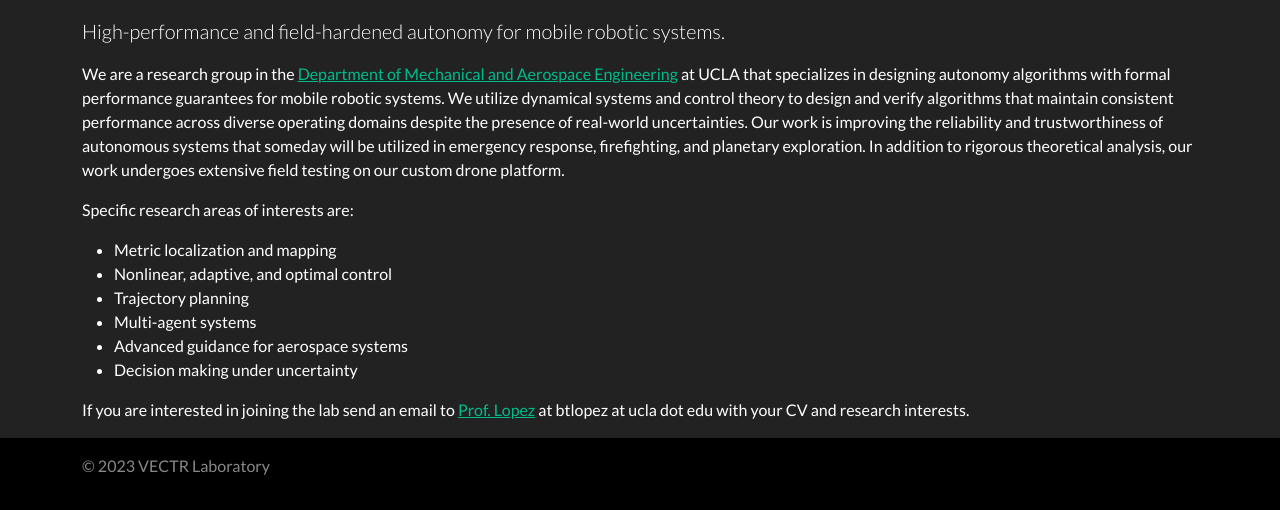
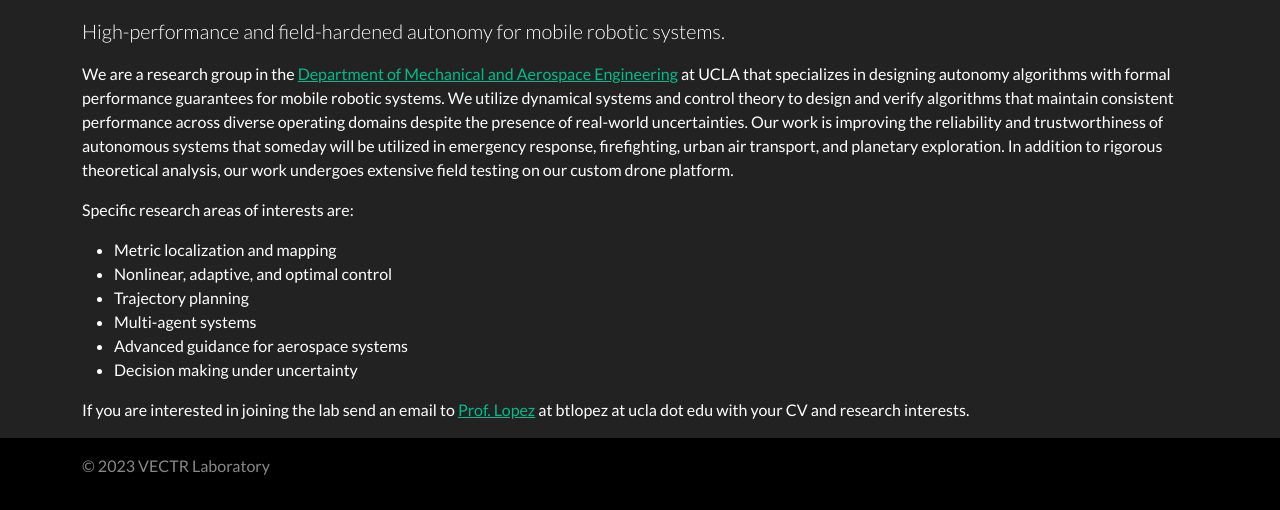
Before and after one commit to vectr-ucla/vectr-ucla.github.io, a Jekyll site: the page built from _pages/home.md, in a window 1280 px wide and 925 px high, cut to the strip 415-925 px from the top of the window. Built offline with Jekyll 4.4.1, drawn with Linux system fonts in a browser that asks for light colours.

Commit message:
Expanded home.

```diff
--- a/_pages/home.md
+++ b/_pages/home.md
@@ -9,7 +9,7 @@
   High-performance and field-hardened autonomy for mobile robotic systems.
 </p>
 
-We are a research group in the [Department of Mechanical and Aerospace Engineering](https://www.mae.ucla.edu) at UCLA that specializes in designing autonomy algorithms with formal performance guarantees for mobile robotic systems. We utilize dynamical systems and control theory to design and verify algorithms that maintain consistent performance across diverse operating domains despite the presence of real-world uncertainties. Our work is improving the reliability and trustworthiness of autonomous systems that someday will be utilized in emergency response, firefighting, and planetary exploration. In addition to rigorous theoretical analysis, our work undergoes extensive field testing on our custom drone platform.
+We are a research group in the [Department of Mechanical and Aerospace Engineering](https://www.mae.ucla.edu) at UCLA that specializes in designing autonomy algorithms with formal performance guarantees for mobile robotic systems. We utilize dynamical systems and control theory to design and verify algorithms that maintain consistent performance across diverse operating domains despite the presence of real-world uncertainties. Our work is improving the reliability and trustworthiness of autonomous systems that someday will be utilized in emergency response, firefighting, urban air transport, and planetary exploration. In addition to rigorous theoretical analysis, our work undergoes extensive field testing on our custom drone platform.
 
 Specific research areas of interests are:
 <ul>
```
